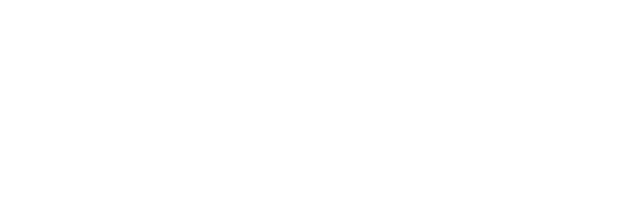
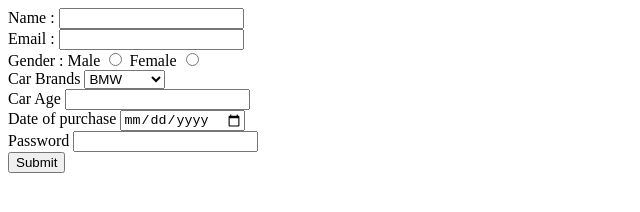
Before and after one commit to acciojob/car-insurance-form-DurgeshBairagi, a website: page main.html in a window 1280 px wide. Shown: the whole page, without its empty margins (0-640 px from the left). Drawn offline with Linux system fonts and the light colour scheme.

Commit message:
created a submission

```diff
--- a/main.html
+++ b/main.html
@@ -7,10 +7,48 @@
 </head>
 
 <body>
-	<!-- the entire body must be written by student -->
-    <script type="text/javascript" src="./script.js">
-</script>
+	<form method="POST">
+        <div>
+            <label for="name">Name :</label>
+            <input type="text" id="name" name="name" required>
+        </div>
+        <div>
+            <label for="email">Email :</label>
+            <input type="email" id="email" name="email" required>
+        </div>
+        <div>
+            Gender :
+			<label for="male">Male</label>
+            <input type="radio" id="male" name="gender" value="male" required>
+            <label for="female">Female</label>
+            <input type="radio" id="female" name="gender" value="female" required>
 
+       </div>
+        <div>
+            <label for="cars">Car Brands</label>
+            <select id="cars" name="cars">
+                <option value="BMW">BMW</option>
+                <option value="Audi">Audi</option>
+                <option value="Mercedez">Mercedez</option>
+            </select>
+        </div>
+        <div>
+            <label for="carage"> Car Age</label>
+            <input type="number" id="carage" name="carage" required>
+        </div>
+        <div>
+            <label for="dop">Date of purchase</label>
+            <input type="date" id="dop" name="dop" required>
+        </div>
+        <div>
+            <label for="password">Password</label>
+            <input type="password" id="password" name="password" required>
+        </div>
+
+        <div>
+            <button type="submit">Submit</button>
+        </div>
+    </form>
 </body>
 
 </html>
```
